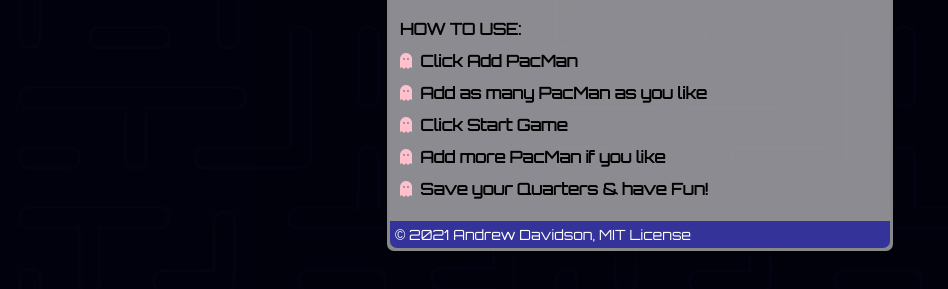
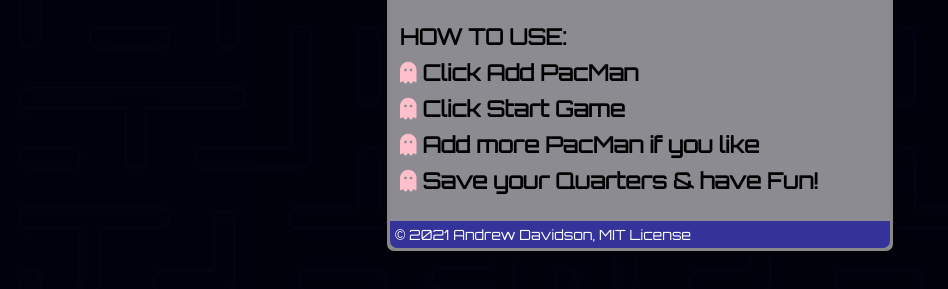
Before and after one commit to ajdavidson/pacmen, a plain HTML site: page index.html in a window 1280 px wide. Shown: the part 175-464 px from the top of the page, without its empty margins (0-948 px from the left). Drawn offline with Linux system fonts and the light colour scheme.

Commit message:
Improve modal style

```diff
--- a/index.html
+++ b/index.html
@@ -1,5 +1,4 @@
 <html>
-
 <head>
     <title>Pacmen</title>
     <link rel="stylesheet" href="https://cdnjs.cloudflare.com/ajax/libs/font-awesome/5.14.0/css/all.css">
@@ -35,7 +34,7 @@
     background: linear-gradient(rgba(245, 166, 35, 1), rgba(248, 231, 28, 1));
 }
 </style>
-    <link rel="stylesheet" href="modal.css">
+<link rel="stylesheet" href="modal.css">
 </head>
 
 <body>
@@ -52,7 +51,6 @@
             <ul id="modal-howTo">
                 <lh>HOW TO USE:</lh>
                 <li>&nbsp;Click Add PacMan</li>
-                <li>&nbsp;Add as many PacMan as you like</li>
                 <li>&nbsp;Click Start Game</li>
                 <li>&nbsp;Add more PacMan if you like</li>
                 <li>&nbsp;Save your Quarters & have Fun!</li>
--- a/modal.css
+++ b/modal.css
@@ -88,6 +88,7 @@
 .modal-body {
     background-color: rgba(0, 0, 0, 0);
     /*padding: 2px 16px;*/
+    font-size: 22px;
 }
 
 .modal-footer {
@@ -106,13 +107,12 @@
     list-style: none;
     padding-left: 10px;
     font-weight: bold;
-    line-height: 2;
+    line-height: 1.64;
     /*font-family: 'Comfortaa', cursive;*/
 }
 #modal-howTo li:before {
     font-family: "Font Awesome 5 Free";
-    content: "\f6e2
-    ";
+    content: "\f6e2";
     font-weight: 900; /* <-- add this */
     color: pink;
 }
```
